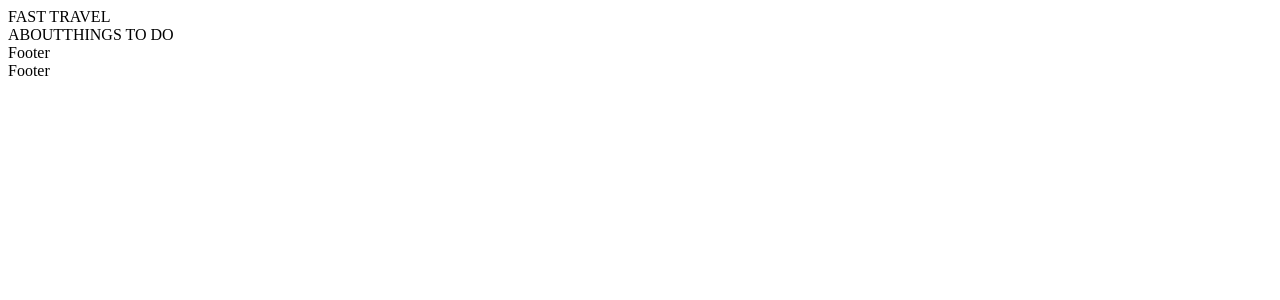
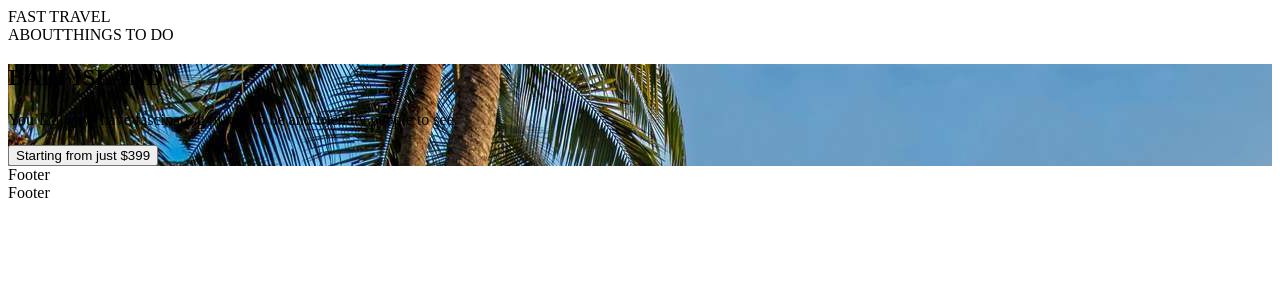
Before and after one commit to Sinkovskyy/travel_agency, a React (Create React App) app: page / in a window 1280 px wide. Shown: the top 300 px of the page. Built offline with nearby package versions, Linux system fonts and the light colour scheme; the HTML template or start-up script is replaced by a standard one.

Commit message:
Slider content ready

```diff
--- a/public/index.html
+++ b/public/index.html
@@ -2,42 +2,23 @@
 <html lang="en">
   <head>
     <meta charset="utf-8" />
-    <link rel="icon" href="%PUBLIC_URL%/favicon.ico" />
     <meta name="viewport" content="width=device-width, initial-scale=1" />
     <meta name="theme-color" content="#000000" />
     <meta
       name="description"
       content="Web site created using create-react-app"
     />
-    <link rel="apple-touch-icon" href="%PUBLIC_URL%/logo192.png" />
     <!--
       manifest.json provides metadata used when your web app is installed on a
       user's mobile device or desktop. See https://developers.google.com/web/fundamentals/web-app-manifest/
     -->
     <link rel="manifest" href="%PUBLIC_URL%/manifest.json" />
-    <!--
-      Notice the use of %PUBLIC_URL% in the tags above.
-      It will be replaced with the URL of the `public` folder during the build.
-      Only files inside the `public` folder can be referenced from the HTML.
 
-      Unlike "/favicon.ico" or "favicon.ico", "%PUBLIC_URL%/favicon.ico" will
-      work correctly both with client-side routing and a non-root public URL.
-      Learn how to configure a non-root public URL by running `npm run build`.
-    -->
-    <title>React App</title>
+    <title>Fast Travel</title>
   </head>
   <body>
     <noscript>You need to enable JavaScript to run this app.</noscript>
     <div id="root"></div>
-    <!--
-      This HTML file is a template.
-      If you open it directly in the browser, you will see an empty page.
 
-      You can add webfonts, meta tags, or analytics to this file.
-      The build step will place the bundled scripts into the <body> tag.
-
-      To begin the development, run `npm start` or `yarn start`.
-      To create a production bundle, use `npm run build` or `yarn build`.
-    -->
   </body>
 </html>
--- a/src/components/Slidebar.js
+++ b/src/components/Slidebar.js
@@ -18,7 +18,7 @@ function* image_generator()
 class Slidebar extends React.Component
 {
 
-    slider_time = 5000;
+    slider_time = 7000;
     constructor(props)
     {
         super(props);
@@ -54,8 +54,12 @@ class Slidebar extends React.Component
 
         return(
             <div className='slider'
-            style={{backgroundImage: `url(${this.state.image})`}}
-            >
+            style={{backgroundImage: `url(${this.state.image})`}}>
+            <div className='content'>
+                <h1>BALI ISLAND</h1>
+                <p>You’ll always have fascinating places to be and friendly people to see.</p>
+                <button>Starting from just $399</button>
+            </div>
             </div>
         );
     }
--- a/src/styles/header.scss
+++ b/src/styles/header.scss
@@ -18,6 +18,7 @@
     height: 70px;
     grid-template-columns: 40% 70%;
     color:$white;
+    z-index: 1;
 
 
     .logo
--- a/src/styles/slider.scss
+++ b/src/styles/slider.scss
@@ -10,5 +10,53 @@
     background-repeat: no-repeat;
     background-size: cover;
     transition: background-image 1.5s linear;
+    z-index: 0;
+
+    .content
+    {
+        display: flex;
+        width: 100%;
+        height: 100%;
+        background-color: rgba($color: $black, $alpha: 0.25);
+        color: $white;
+        justify-content: center;
+        flex-direction: column;
+        align-items:center;
+
+
+
+        h1
+        {
+            font-size: 75pt;
+        }
+
+
+        p
+        {
+            margin-top: 20px;
+            font-size: 24pt;
+        }
+
+        button
+        {
+            background: $secondary-color;
+            color: $white;
+            border:0px;
+            border-radius: 40px;
+            font-size: 16pt;
+            padding: 12px 30px 12px 30px;
+            cursor: pointer;
+            transition: background .5s ease;
+            margin-top: 30px;
+        }
+
+        button:hover
+        {
+            background: $main-color;
+        }
+
+
+
+    }
 
 }
```
